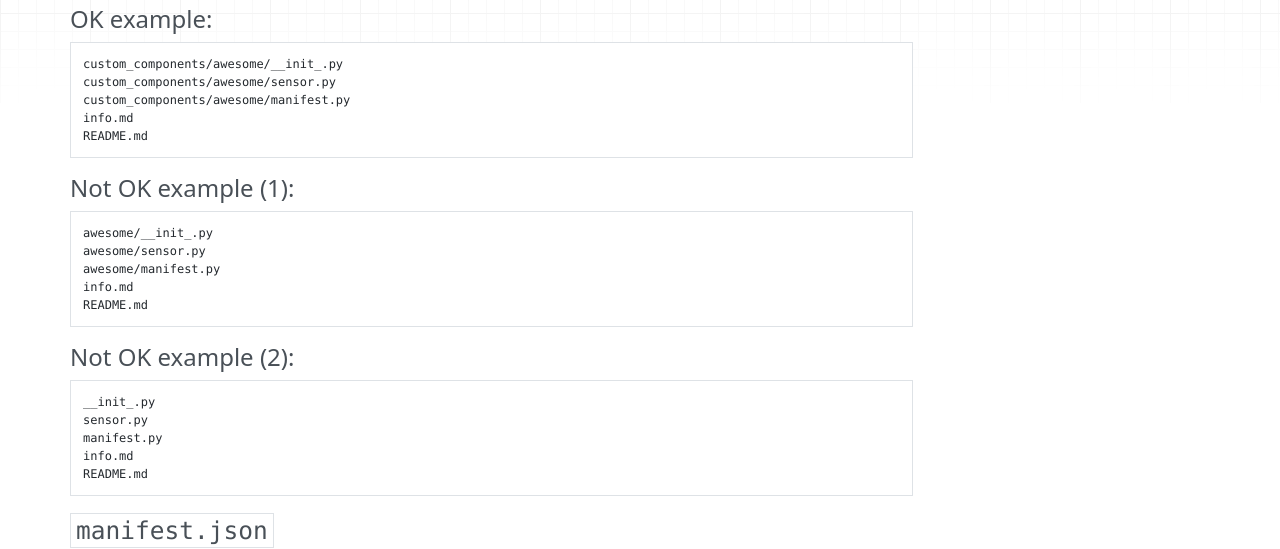
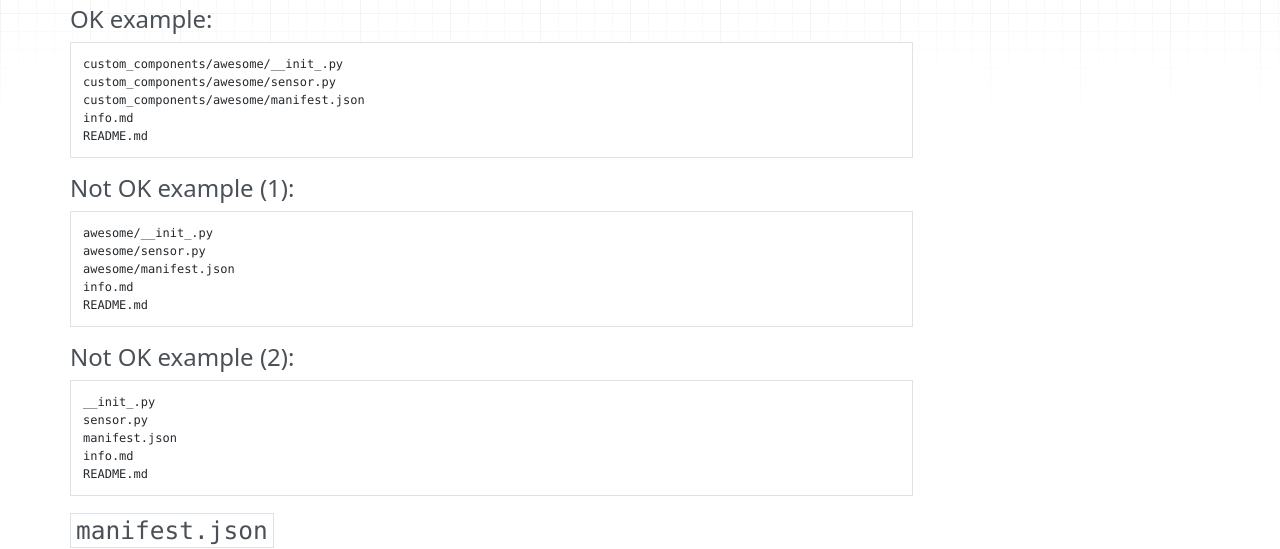
Before and after one commit to fananchonun/integration, an MkDocs documentation site: the page built from docs/developer/integration.md, in a window 1280 px wide and 900 px high, scrolled down 302 px. Shown: the part 203-752 px from the top of the window. Built offline with MkDocs 1.6.1, drawn with Linux system fonts in a browser that asks for light colours; nearby versions of some CDN libraries.

Commit message:
manifest.py -> manifest.json (#298)

````diff
--- a/docs/developer/integration.md
+++ b/docs/developer/integration.md
@@ -18,7 +18,7 @@ For a integration repository to be valid these are the requirements:
 ```text
 custom_components/awesome/__init_.py
 custom_components/awesome/sensor.py
-custom_components/awesome/manifest.py
+custom_components/awesome/manifest.json
 info.md
 README.md
 ```
@@ -28,7 +28,7 @@ README.md
 ```text
 awesome/__init_.py
 awesome/sensor.py
-awesome/manifest.py
+awesome/manifest.json
 info.md
 README.md
 ```
@@ -38,7 +38,7 @@ README.md
 ```text
 __init_.py
 sensor.py
-manifest.py
+manifest.json
 info.md
 README.md
 ```
````
